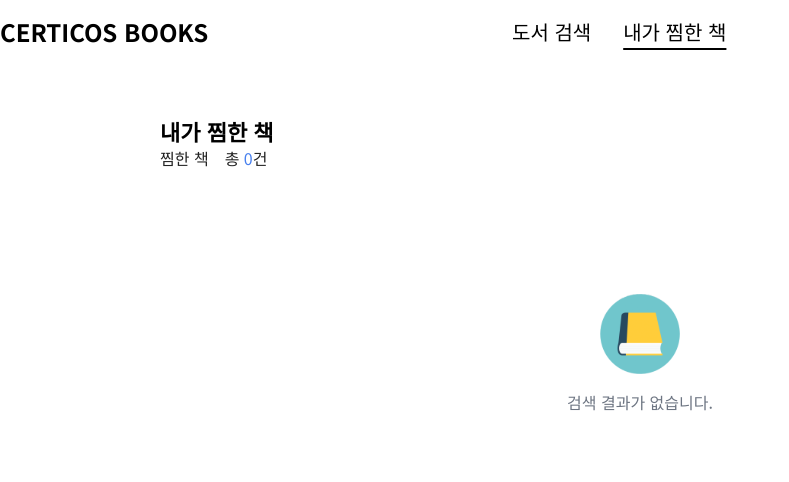
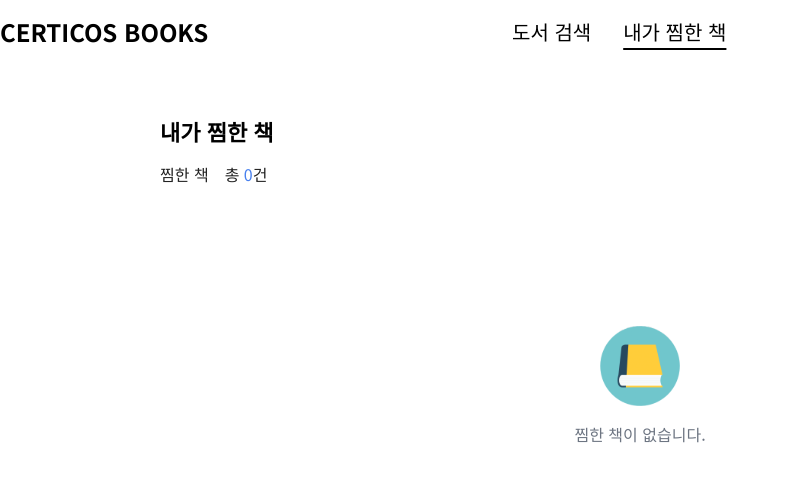
Before and after one commit to candymask0712/book-search-project, a React (Vite) app: page /liked in a window 1280 px wide. Shown: the top 482 px of the page, without its empty margins (0-789 px from the left). Built offline with nearby package versions, Linux system fonts and the light colour scheme; no server answers.

Commit message:
fix: 결과 없음 컴포넌트 관련 css 및 prop 수정

```diff
--- a/src/components/search/NoResult.tsx
+++ b/src/components/search/NoResult.tsx
@@ -1,10 +1,14 @@
 import Book from '../../assets/icons/book.svg?react';
 
-const NoResult = () => {
+interface Props {
+  text: string;
+}
+
+const NoResult: React.FC<Props> = ({ text }) => {
   return (
-    <section className="flex flex-col items-center justify-center w-40 h-30 text-caption">
-      <Book className="mb-5" />
-      <span className="text-text-secondary">검색 결과가 없습니다.</span>
+    <section className="flex flex-col items-center justify-center text-caption">
+      <Book className="mb-5" width={80} height={80} />
+      <span className="text-text-secondary">{text}</span>
     </section>
   );
 };
--- a/src/components/shared/result/ResultComponent.tsx
+++ b/src/components/shared/result/ResultComponent.tsx
@@ -7,9 +7,15 @@ interface Props {
   subTitle: string;
   data: Document[] | undefined;
   totalCount: number;
+  noResultText: string;
 }
 
-const ResultComponent = ({ subTitle, data, totalCount }: Props) => {
+const ResultComponent = ({
+  subTitle,
+  data,
+  totalCount,
+  noResultText
+}: Props) => {
   return (
     <div className="w-[960px] flex flex-col">
       <div className="mb-8">
@@ -20,8 +26,8 @@ const ResultComponent = ({ subTitle, data, totalCount }: Props) => {
           {data && data?.length > 0 ? (
             <SearchResultList data={data} />
           ) : (
-            <div className="flex flex-col justify-center items-center w-full mt-20">
-              <NoResult />
+            <div className="flex flex-col justify-center items-center w-full mt-24">
+              <NoResult text={noResultText} />
             </div>
           )}
         </div>
--- a/src/pages/LikedPage.tsx
+++ b/src/pages/LikedPage.tsx
@@ -17,12 +17,13 @@ const LikedPage: React.FC = () => {
 
   return (
     <div className="flex flex-col gap-2">
-      <div className="flex flex-col w-[568px] gap-2">
+      <div className="flex flex-col w-[568px] gap-6 mb-4">
         <h1 className="text-title2">{LINKS.LIKED.label}</h1>
         <ResultComponent
           subTitle="찜한 책"
           data={data}
           totalCount={totalCount}
+          noResultText="찜한 책이 없습니다."
         />
       </div>
       <div ref={observerElem} className="h-1 w-full" />
--- a/src/pages/SearchPage.tsx
+++ b/src/pages/SearchPage.tsx
@@ -51,6 +51,7 @@ const SearchPage = () => {
         subTitle="도서 검색 결과"
         data={documents}
         totalCount={data?.pages[0].meta.total_count || 0}
+        noResultText="검색된 결과가 없습니다."
       />
       <div ref={observerElem} className="h-1 w-full" />
       {isFetchingNextPage && <LoadingFallback />}
```
